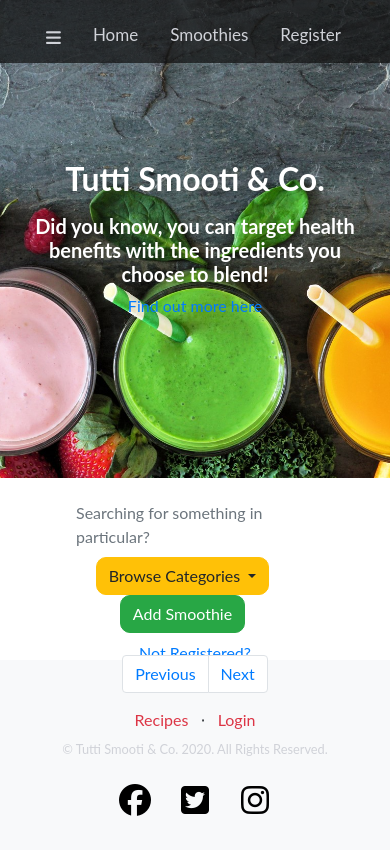
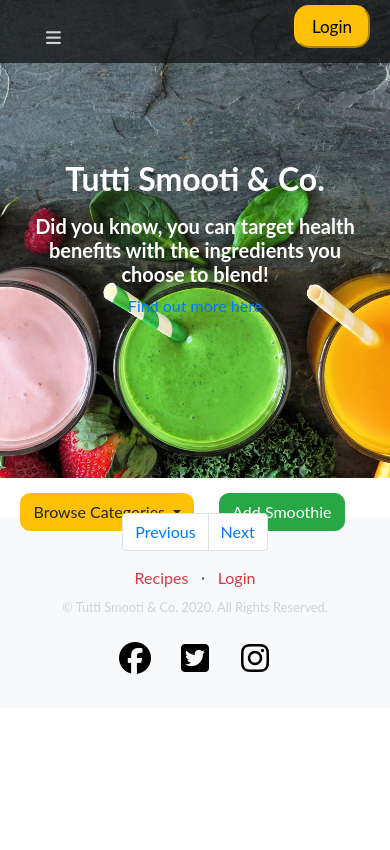
Before and after one commit to fudge88/MS3project, a Flask app: page /get_drinks in a window 390 px wide. After the commit the page ends 674 px from the top, so only its background shows below. Run offline with Flask 2, Linux system fonts and the light colour scheme; data that the repository does not hold is empty; some libraries are stand-ins or nearby versions.

Commit message:
navbar amended- links hidden on small screens andmoved to sidebar

```diff
--- a/app.py
+++ b/app.py
@@ -64,7 +64,7 @@
             account = mongo.db.users
             existing_account = account.find_one({
                 'username': request.form['username']
-            })
+                })
         if existing_account:
             session['username'] = request.form['username']
             flash(f'Welcome back {form.username.data}!')
--- a/static/main.css
+++ b/static/main.css
@@ -425,13 +425,18 @@
     header.masthead h1{
         font-size:4rem;
         }
-header.smoothiehead{
+    header.smoothiehead{
         padding-top:12rem;
         padding-bottom:12rem;
         }
     header.smoothieshead h1{
-    font-size:4rem;
-}
+        font-size:4rem;
+        }
+    .justify-content-center {
+        justify-content: space-between;
+        padding: 15px 5px;
+        margin-bottom: -3rem;
+        }
     }
 
 .showcase .showcase-text{
@@ -494,15 +499,17 @@
 }
 
 @media (min-width: 920px){
-.drink-navbar{
-    display: none;
-}
+
 }
 
 @media (min-width: 700px){
 
 }
 
-@media (min-width: 470px){
-
+@media (max-width: 470px){
+    .justify-content-center {
+    justify-content: space-between;
+    padding: 15px 5px;
+    margin-bottom: -3rem;
 }
+}
--- a/templates/base.html
+++ b/templates/base.html
@@ -41,10 +41,9 @@
             <svg width="30" height="30"></svg><i class="fas fa-bars"></i
           ></a>
         </span>
-        <ul class="navbar-navLinks">
+        <ul class="navbar-navLinks d-none d-md-block">
           <li><a href="{{url_for('home')}}">Home</a></li>
           <li><a href="{{url_for('get_drinks')}}">Smoothies</a></li>
-          <li><a href="{{url_for('register')}}">Register</a></li>
         </ul>
         {% if session['username'] %}
         <button class="navBar-btn btn-warning">
@@ -65,10 +64,10 @@
           >
         </li>
         {% endif %}
-
+        <li><a class="d-md-none" href="{{url_for('home')}}">Home</a></li>
+        <li><a class="d-md-none" href="{{url_for('get_drinks')}}">Smoothies</a></li>
         <li><a href="{{url_for('add_drinks')}}">Quick Add</a></li>
-
-        <li><a href="{{url_for('logout')}}">Logout</a></li>
+        <li><a href="{{url_for('register')}}">Register</a></li>
       </div>
     </header>
 
--- a/templates/drinks.html
+++ b/templates/drinks.html
@@ -21,7 +21,7 @@
 
 <section>
   <ul class="nav justify-content-center">
-    <li class="nav-item">
+    <li class="nav-item d-none d-lg-block">
       <a class="nav-link disabled drink-navbar" href="#" tabindex="-1" aria-disabled="true"
         >Searching for something in particular?</a
       >
@@ -55,7 +55,7 @@
         >Add Smoothie</a
       >
     </li>
-    <li class="nav-item">
+    <li class="nav-item d-none d-md-block">
       <a class="nav-link" href="{{ url_for('register') }}"> Not Registered?</a>
     </li>
   </ul>
@@ -92,6 +92,7 @@
           ></div>
         </div>
       </div>
+      <hr>
       {% endfor %}
     </div>
 
```
